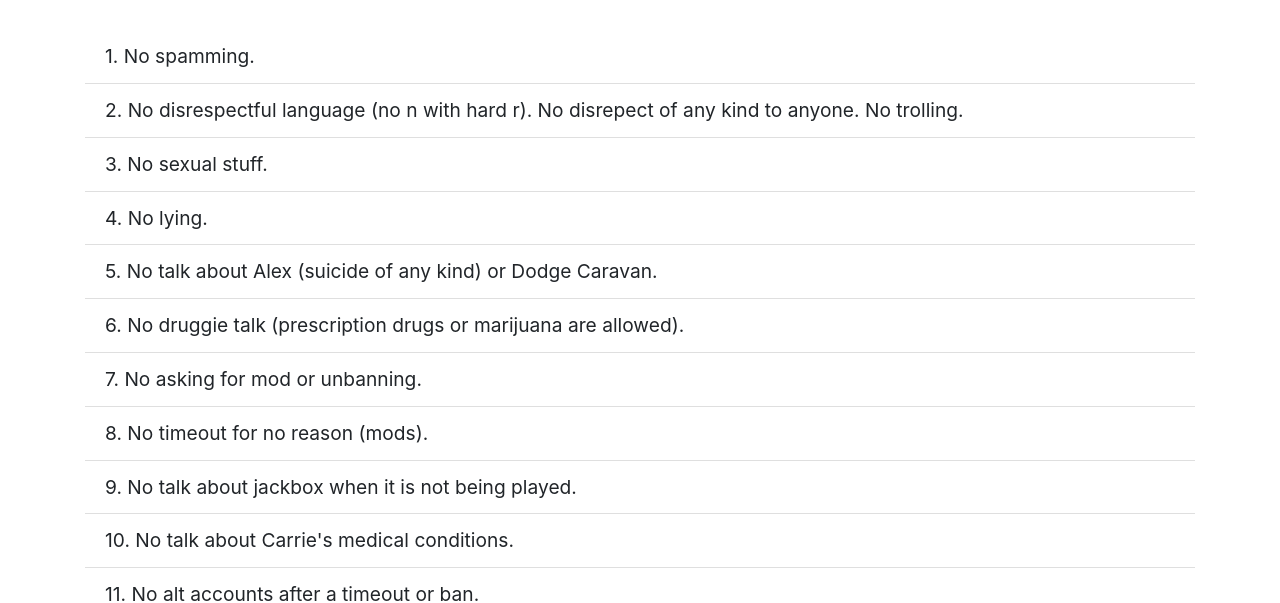
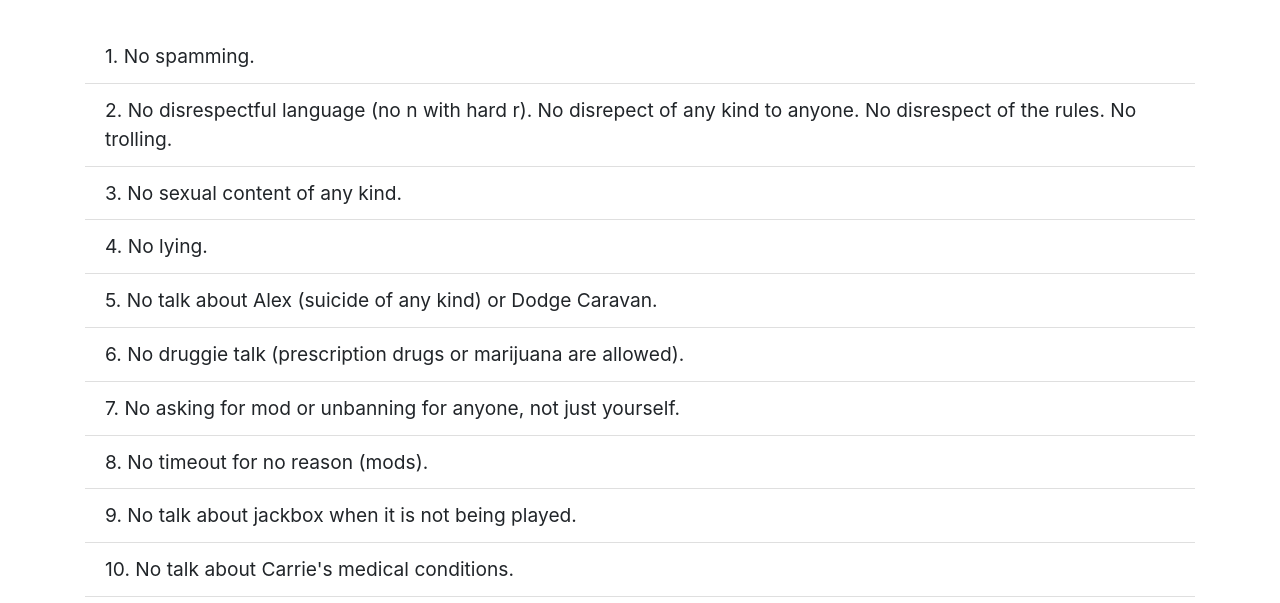
Before and after one commit to thecarrieshow/rules, a plain HTML site: page index.html in a window 1280 px wide. Shown: the part 205-808 px from the top of the page. Drawn offline with nearby package versions, Linux system fonts and the light colour scheme.

Commit message:
Add files via upload

```diff
--- a/index.html
+++ b/index.html
@@ -29,9 +29,9 @@
             <li class="list-group-item">1. No spamming.</li>
             <li class="list-group-item">
               2. No disrespectful language (no n with hard r). No disrepect of
-              any kind to anyone. No trolling.
+              any kind to anyone. No disrespect of the rules. No trolling.
             </li>
-            <li class="list-group-item">3. No sexual stuff.</li>
+            <li class="list-group-item">3. No sexual content of any kind.</li>
             <li class="list-group-item">4. No lying.</li>
             <li class="list-group-item">
               5. No talk about Alex (suicide of any kind) or Dodge Caravan.
@@ -39,7 +39,9 @@
             <li class="list-group-item">
               6. No druggie talk (prescription drugs or marijuana are allowed).
             </li>
-            <li class="list-group-item">7. No asking for mod or unbanning.</li>
+            <li class="list-group-item">
+              7. No asking for mod or unbanning for anyone, not just yourself.
+            </li>
             <li class="list-group-item">8. No timeout for no reason (mods).</li>
             <li class="list-group-item">
               9. No talk about jackbox when it is not being played.
```
